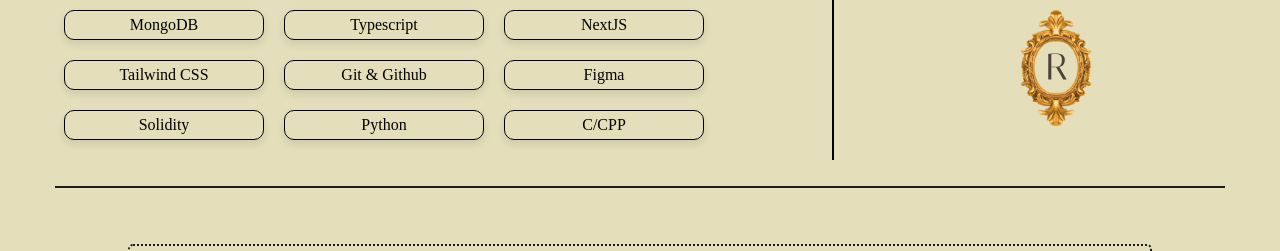
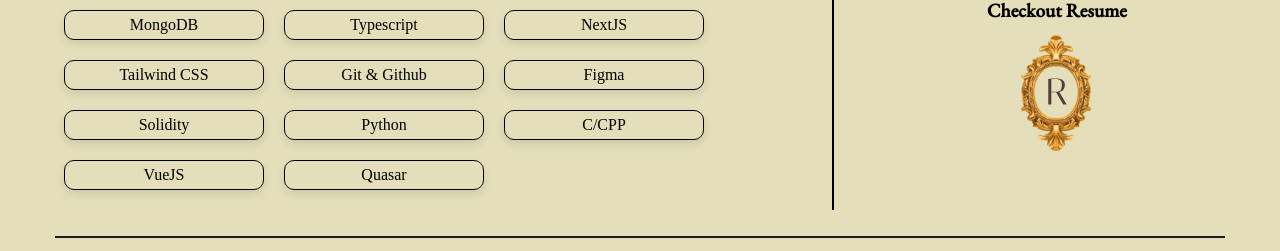
Before and after one commit to ojasaklechayt/Ojas_Aklecha-Paper_Portfolio, a React (Vite) app: page / in a window 1280 px wide. Shown: the part 1960-2211 px from the top of the page. Built offline with nearby package versions, Linux system fonts and the light colour scheme; a web font is replaced by a local one.

Commit message:
Update sectionthree.tsx

```diff
--- a/src/components/SectionThree/sectionthree.tsx
+++ b/src/components/SectionThree/sectionthree.tsx
@@ -22,6 +22,8 @@
     s10: skill;
     s11: skill;
     s12: skill;
+    s13: skill;
+    s14: skill;
 }
 const Skills: Skills = {
     s1: {
@@ -60,10 +62,16 @@
     s12: {
         name: "C/CPP",
     },
+     s13: {
+        name: "VueJS",
+    },
+     s14: {
+        name: "Quasar",
+    },
 };
 
 function downloadresume() {
-    window.open("https://drive.google.com/file/d/1i9yyTRfmfG47cYIbfZZy3FI0yfyQ0o7p/view?usp=sharing");
+    window.open("https://drive.google.com/file/d/1oSQnn21BJ1n_nPWbUX79BzxfSHHkcb34/view?usp=drive_link");
 }
 
 const Sectionthree: React.FC = () => {
```
